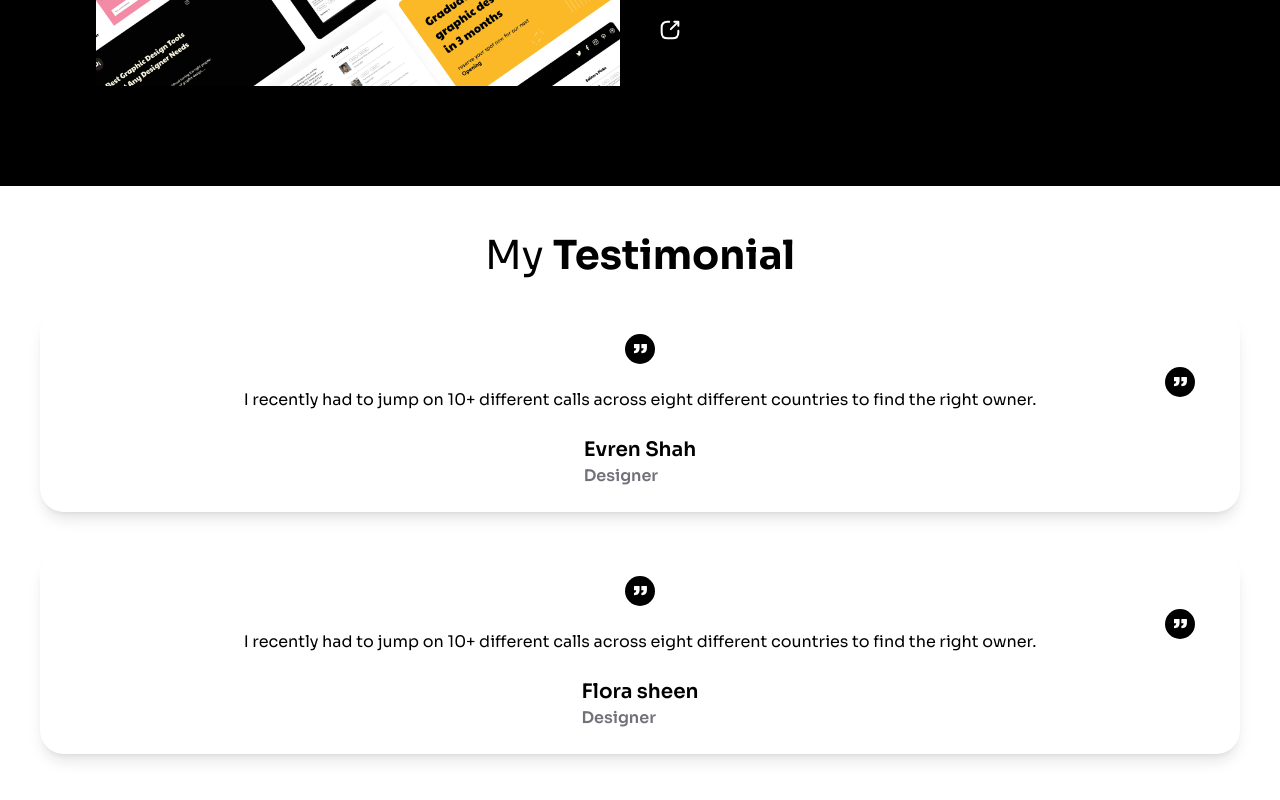
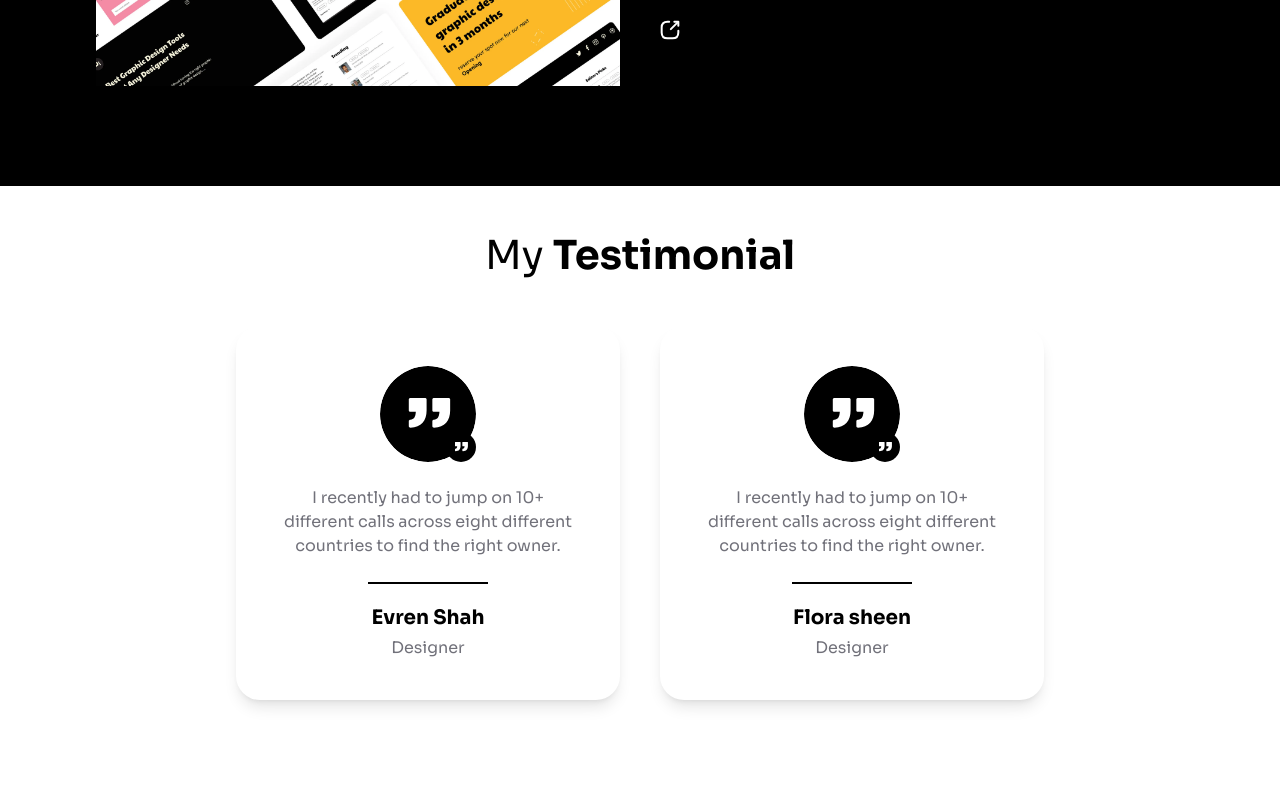
Before and after one commit to Vale1702/portfolio-v1, a React (Vite) app: page / in a window 1280 px wide. Shown: the part 4019-4819 px from the top of the page. After the commit the page ends 4759 px from the top, so only its background shows below. Built offline with nearby package versions, Linux system fonts and the light colour scheme.

Commit message:
Modificacion en estilos para seccion de testimonio

```diff
--- a/src/components/TestimonialCard.tsx
+++ b/src/components/TestimonialCard.tsx
@@ -4,13 +4,14 @@ type TestimonialCardProps = Omit<Testimonial, "id">
 
 function TestimonialCard ({imageWebp, icon, text, name, role}:TestimonialCardProps){
     return(
-        <div className="testimonial-card">
+        <div className="testimonial-card group">
             <div className="testimonial-card__header">
                 <picture className="testimonial-card__logo">
                     <source
                     type ="image/webp"
                     />
-                    <img src={imageWebp} alt={name} />
+                    <img src={imageWebp} alt={name} className="testimonial-card__avatar"
+                    loading="lazy"/>
                 </picture>
                 <img src={icon} alt="Quote" className="testimonial-card__quote-icon"
                 />
--- a/src/styles/globals.css
+++ b/src/styles/globals.css
@@ -389,27 +389,59 @@ ol {
 
 
 .testimonial-list{
-  @apply flex flex-col gap-10 p-6
+  @apply flex flex-col gap-10 mt-10
+  md:flex-row md:justify-center md:items-stretch
 }
 .testimonial-card{
-  @apply flex flex-col gap-6 p-6
-  justify-center items-center
-  rounded-3xl
-  shadow-lg
-  relative
-}
-.testimonial-card__logo{
-  @apply w-24 h-24 absolute right-3 flex flex-col justify-center items-center
+  @apply flex flex-col gap-6 p-10
+  items-center text-center
+  rounded-3xl shadow-lg
+  bg-[var(--primary-white)]
+  transition-all duration-200 ease-in-out
+  hover:bg-[var(--primary-black)]
+  hover:text-[var(--primary-white)]
+  hover:shadow-lg
+
+  md:flex-1 md:max-w-96
 }
 
-.testimonial-card__description{
-  @apply font-normal text-base text-[var(--primary-neutral)]
+.testimonial-card__header{
+  @apply relative inline-block
+}
+
+/* .testimonial-card__logo{
+  @apply w-24 h-24  right-3 flex flex-col justify-center items-center  border rounded-full
+} */
+.testimonial-card__quote-icon{
+   @apply absolute bottom-0 right-0 w-[30px] h-[30px]
+   group-hover:invert
+}
+.testimonial-card__avatar{
+  @apply w-24 h-24 rounded-[50%]
+  object-cover
+}
+
+.testimonial-card__text{
+  @apply text-base text-[var(--zinc-500)]
+  max-w-[400px]
+  group-hover:text-[var(--zinc-300)]
+}
+
+.testimonial-card__footer{
+  @apply flex flex-col gap-1 relative
+  before:content-['']
+  before:block
+  before:w-[120px]
+  before:h-[2px]
+  before:bg-[var(--primary-black)]
+  before:m-auto before:mt-0 before:mb-4
+  group-hover:before:bg-[var(--primary-white)]
 }
 .testimonial-card__name{
-  @apply font-semibold text-xl
+  @apply font-bold text-xl
 }
 .testimonial-card__role{
-  @apply font-semibold text-[var(--zinc-500)]
+  @apply text-base text-[var(--zinc-500)]
 }
 
 }
```
